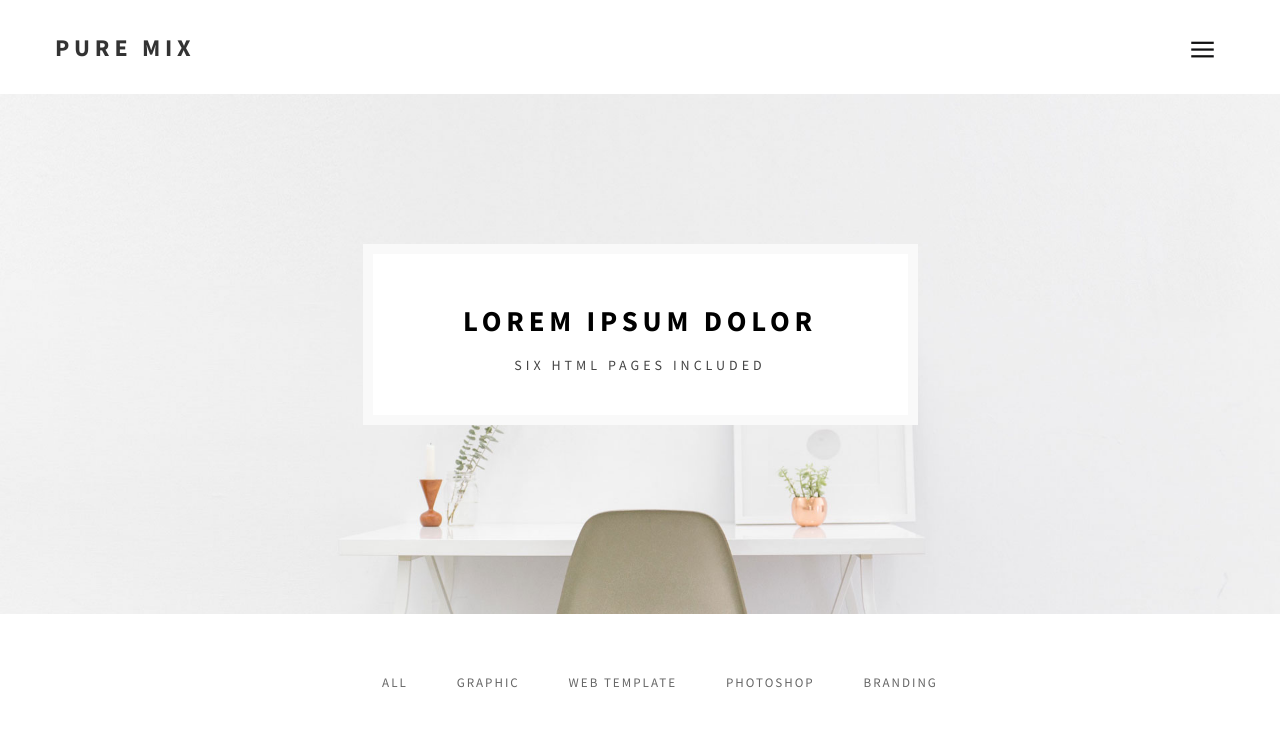
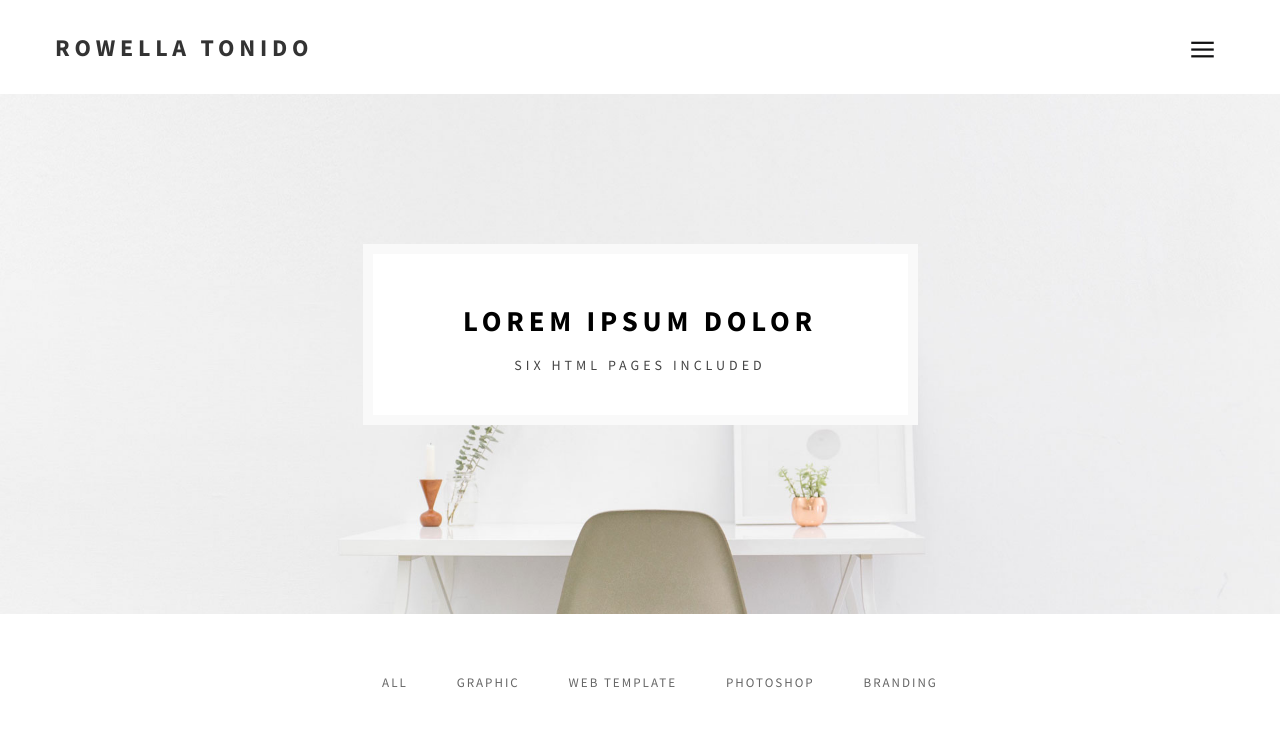
Before and after one commit to rowella/me, a plain HTML site: page index.html in a window 1280 px wide. Shown: the top 734 px of the page. Drawn offline with Linux system fonts and the light colour scheme; some packages are replaced by stand-ins of ours; files whose address does not match are found by name.

Commit message:
sample changes

```diff
--- a/index.html
+++ b/index.html
@@ -62,7 +62,7 @@ http://www.tooplate.com/view/2082-pure-mix
             <div class="row">
 
               <div class="brand">
-                <a href="index.html">Pure Mix</a>
+                <a href="index.html">Rowella Tonido</a>
               </div>
 
               <div class="navicon">
```
